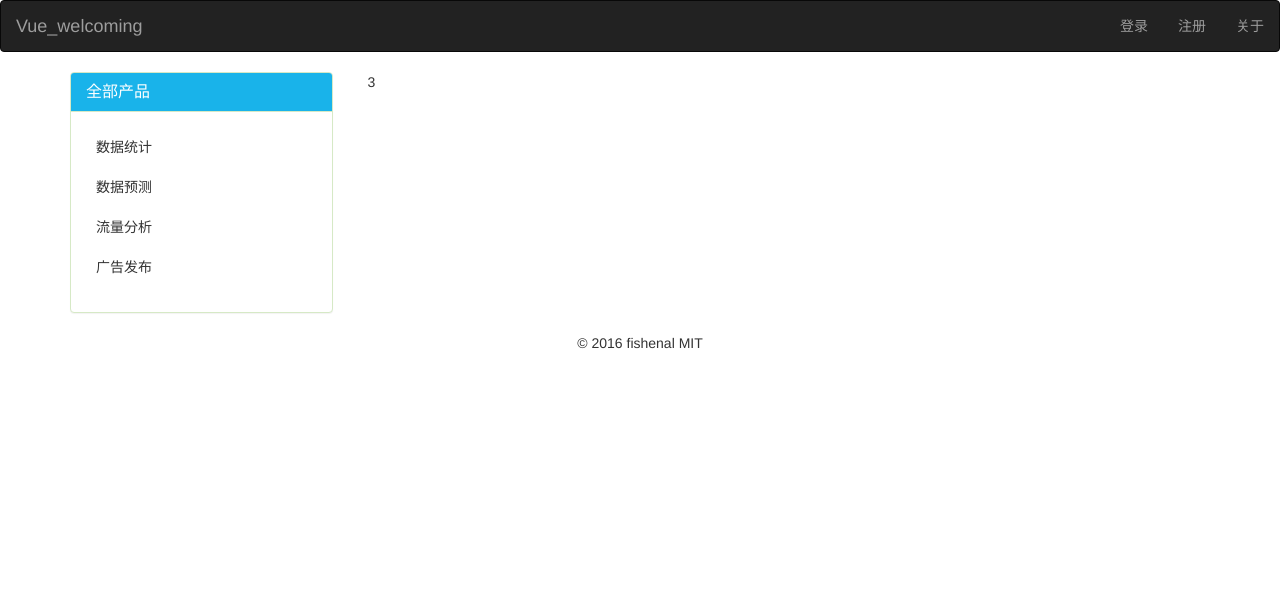
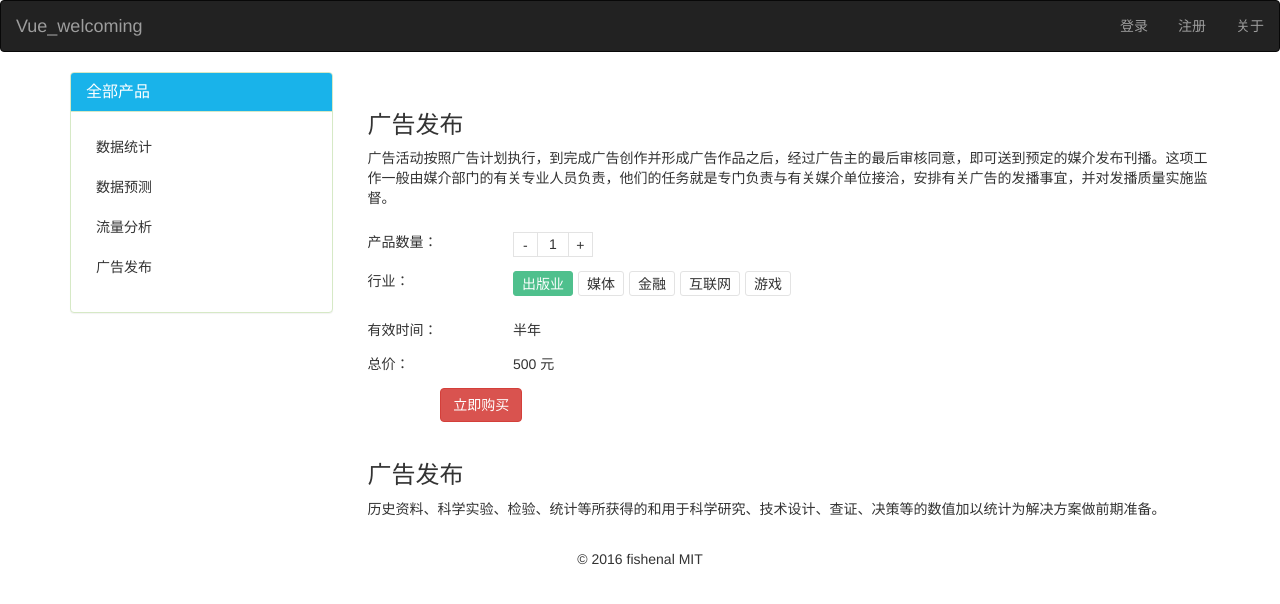
Before and after one commit to zhangli20080808/sell-demo, a Vue app: page /#/detail/publish in a window 1280 px wide. Shown: the top 604 px of the page. Built offline with nearby package versions, Linux system fonts and the light colour scheme.

Commit message:
开始实银行组件

```diff
--- a/src/components/base/count.vue
+++ b/src/components/base/count.vue
@@ -40,6 +40,11 @@ export default {
       }
       this.number ++ ;
       this.$emit('on-change',this.number)
+    },
+    watch: {
+      number(){
+        this.$emit('on-change',this.number)
+      }
     },
     fixNumber(){
       let fix
--- a/src/page/detail/analysis.vue
+++ b/src/page/detail/analysis.vue
@@ -51,6 +51,56 @@
                   {{price}} 元
               </div>
           </div>
+          <div class="sales-board-line row">
+            <div class="sales-board-line-left col-md-1">
+            </div>
+              <div class="sales-board-line-right col-md-11">
+                <button type="button" name="button" class="btn btn-danger" style="outline:none" @click="showPayDialog">立即购买</button>
+              </div>
+          </div>
+
+          <div class="sales-board-des">
+            <h3>流量分析</h3>
+            <p>网站访问统计分析报告的基础数据源于网站流量统计信息，但其价值远高于原始数据资料。专业的网站访问统计分析报告对网络营销的价值，正如专业的财务分析报告对企业经营策略的价值。</p>
+
+            <h3>用户行为指标</h3>
+            <ul>
+              <li>用户行为指标主要反映用户是如何来到网站的、在网站上停留了多长时间、访问了哪些页面等，主要的统计指标包括：</li>
+              <li>用户在网站的停留时间；</li>
+              <li>用户来源网站（也叫“引导网站”）；</li>
+              <li>用户所使用的搜索引擎及其关键词；</li>
+              <li>在不同时段的用户访问量情况等。</li>
+            </ul>
+
+            <h3>浏览网站方式</h3>
+            <ul>
+              <li>用户上网设备类型</li>
+              <li>用户浏览器的名称和版本</li>
+              <li>访问者电脑分辨率显示模式</li>
+              <li>用户所使用的操作系统名称和版本</li>
+              <li>用户所在地理区域分布状况等</li>
+            </ul>
+          </div>
+
+          <myDialog :is-show="isShowPayDialog" @on-close="closeDialog('isShowPayDialog')">
+            <div class="row text-center">
+              <div class="col-md-offset-1 col-md-2">购买数量</div>
+              <div class="col-md-2">产品类型</div>
+              <div class="col-md-2">有效时间</div>
+              <div class="col-md-2">产品版本</div>
+              <div class="col-md-2">总价</div>
+            </div>
+
+            <div class="row text-center">
+              <div class="col-md-offset-1 col-md-2">{{buyNum}}</div>
+              <div class="col-md-2">{{buyType.label }}</div>
+              <div class="col-md-2">{{period.label}}</div>
+              <div class="col-md-2">
+                <span v-for="item in versions">{{ item.label }}</span>
+              </div>
+              <div class="col-md-2">{{price}}</div>
+            </div>
+          </myDialog>
       </div>
   </div>
 </template>
@@ -60,6 +110,9 @@ import count from '@/components/base/count'
 import selection from '@/components/base/selection'
 import chooser from '@/components/base/chooser'
 import mChooser from '@/components/base/multiplyChooser'
+
+import Dialog from '@/components/base/dialog'
+
 
 
 export default {
@@ -140,16 +193,19 @@ export default {
            value: 2
          }
        ],
+      isShowPayDialog: false
     }
+
   },
   components: {
     count,
     selection,
     chooser,
-    mChooser
+    mChooser,
+    myDialog: Dialog
   },
   mounted(){
-    this.buyNum = 0,
+    this.buyNum = 1,
     this.buyType = this.buyTypes[0],
     this.period = this.periodList[0],
     this.versions = [this.versionList[0]],
@@ -160,6 +216,12 @@ export default {
       this[attr] = val;
       console.log(attr,val);
       this.getPrice()
+    },
+    showPayDialog(){
+      this.isShowPayDialog = true
+    },
+    closeDialog(attr){
+      this[attr] = false
     },
     // 请求数据
     getPrice(){
--- a/src/page/detail/count.vue
+++ b/src/page/detail/count.vue
@@ -11,7 +11,7 @@
                   产品类型：
               </div>
               <div class="sales-board-line-right col-md-10">
-                <count></count>
+                <chooser :selections="buyTypes"></chooser>
               </div>
           </div>
           <div class="sales-board-line row">
@@ -38,12 +38,28 @@
                   500 元
               </div>
           </div>
+
+          <div class="sales-board-line row">
+            <div class="sales-board-line-left col-md-1">
+            </div>
+              <div class="sales-board-line-right col-md-11">
+                <button type="button" name="button" class="btn btn-danger" style="outline:none">立即购买</button>
+              </div>
+          </div>
+
+          <div class="sales-board-des" style="padding-top:20px;">
+           <h3>数据统计</h3>
+           <p>历史资料、科学实验、检验、统计等所获得的和用于科学研究、技术设计、查证、决策等的数值加以统计为解决方案做前期准备。</p>
+         </div>
       </div>
+
+
+
   </div>
 </template>
 
 <script>
-import count from '@/components/base/count'
+import chooser from '@/components/base/chooser'
 import selection from '@/components/base/selection'
 export default {
   data(){
@@ -91,7 +107,7 @@ export default {
     }
   },
   components: {
-    count,
+    chooser,
     selection
   }
 }
--- a/src/page/detail/forecast.vue
+++ b/src/page/detail/forecast.vue
@@ -1,11 +1,94 @@
 <template lang="html">
-  <div id="forecast">
-    <p>gsdgs</p>
+  <div class="sales-board">
+    <div class="sales-board-intro">
+        <h3>数据预测</h3>
+        <p>未来，大数据会变得越来越重要，其核心应用预测也会成为互联网行业以及产业变革的重要力量，我们很有必要对数据预测及其分析方法进行全面且深入的了解。在这一点上，《大数据预测》是本很好的读物，适合大数据所有相关行业的人阅读。</p>    </div>
+
+    <div class="sales-board-form">
+          <div class="sales-board-line row">
+              <div class="sales-board-line-left col-md-2">
+                  购买数量：
+              </div>
+              <div class="sales-board-line-right col-md-10">
+                <count :max="100" :min="1"></count>
+              </div>
+          </div>
+          <div class="sales-board-line row">
+            <div class="sales-board-line-left col-md-2">
+                媒介：
+            </div>
+              <div class="sales-board-line-right col-md-10">
+                  <mChooser :selections="versionList" ></mChooser>
+              </div>
+          </div>
+          <div class="sales-board-line row">
+            <div class="sales-board-line-left col-md-2">
+                有效时间：
+            </div>
+              <div class="sales-board-line-right col-md-10">
+                  一年
+              </div>
+          </div>
+          <div class="sales-board-line row">
+            <div class="sales-board-line-left col-md-2">
+                总价：
+            </div>
+              <div class="sales-board-line-right col-md-10">
+                  500 元
+              </div>
+          </div>
+
+          <div class="sales-board-line row">
+            <div class="sales-board-line-left col-md-1">
+            </div>
+              <div class="sales-board-line-right col-md-11">
+                <button type="button" name="button" class="btn btn-danger" style="outline:none">立即购买</button>
+              </div>
+          </div>
+
+          <div class="sales-board-des" style="padding-top:20px;">
+           <h3>数据预测</h3>
+           <p>历史资料、科学实验、检验、统计等所获得的和用于科学研究、技术设计、查证、决策等的数值加以统计为解决方案做前期准备。</p>
+         </div>
+      </div>
+
+
+
   </div>
 </template>
 
 <script>
+
+import count from '@/components/base/count'
+import mChooser from '@/components/base/multiplyChooser'
+
 export default {
+  data(){
+    return {
+      versionList: [
+       {
+         label: '纸质报告',
+         value: 0
+       },
+       {
+         label: 'pdf',
+         value: 1
+       },
+       {
+         label: '页面报告',
+         value: 2
+       },
+       {
+         label: '邮件',
+         value: 3
+       }
+     ]
+   }
+ },
+ components: {
+   count,
+   mChooser
+ }
 }
 </script>
 
--- a/src/page/detail/publish.vue
+++ b/src/page/detail/publish.vue
@@ -1,11 +1,116 @@
 <template lang="html">
-  <div class="publish">
-    <p>3</p>
+  <div class="sales-board">
+    <div class="sales-board-intro">
+        <h3>广告发布</h3>
+        <p>广告活动按照广告计划执行，到完成广告创作并形成广告作品之后，经过广告主的最后审核同意，即可送到预定的媒介发布刊播。这项工作一般由媒介部门的有关专业人员负责，他们的任务就是专门负责与有关媒介单位接洽，安排有关广告的发播事宜，并对发播质量实施监督。</p>    </div>
+
+    <div class="sales-board-form">
+          <div class="sales-board-line row">
+              <div class="sales-board-line-left col-md-2">
+                  产品数量：
+              </div>
+              <div class="sales-board-line-right col-md-10">
+                <count></count>
+              </div>
+          </div>
+          <div class="sales-board-line row">
+            <div class="sales-board-line-left col-md-2">
+                行业：
+            </div>
+              <div class="sales-board-line-right col-md-10">
+                  <mChooser :selections="tradeList" ></mChooser>
+              </div>
+          </div>
+          <div class="sales-board-line row">
+            <div class="sales-board-line-left col-md-2">
+                有效时间：
+            </div>
+              <div class="sales-board-line-right col-md-10">
+                  半年
+              </div>
+          </div>
+          <div class="sales-board-line row">
+            <div class="sales-board-line-left col-md-2">
+                总价：
+            </div>
+              <div class="sales-board-line-right col-md-10">
+                  500 元
+              </div>
+          </div>
+
+          <div class="sales-board-line row">
+            <div class="sales-board-line-left col-md-1">
+            </div>
+              <div class="sales-board-line-right col-md-11">
+                <button type="button" name="button" class="btn btn-danger" style="outline:none">立即购买</button>
+              </div>
+          </div>
+
+          <div class="sales-board-des" style="padding-top:20px;">
+           <h3>广告发布</h3>
+           <p>历史资料、科学实验、检验、统计等所获得的和用于科学研究、技术设计、查证、决策等的数值加以统计为解决方案做前期准备。</p>
+         </div>
+      </div>
+
+
+
   </div>
 </template>
 
 <script>
+
+import count from '@/components/base/count'
+import mChooser from '@/components/base/multiplyChooser'
+
 export default {
+  data(){
+    return {
+      tradeList: [
+        {
+          label: '出版业',
+          value: 0
+        },
+        {
+          label: '媒体',
+          value: 1
+        },
+        {
+          label: '金融',
+          value: 2
+        },
+        {
+          label: '互联网',
+          value: 3
+        },
+        {
+          label: '游戏',
+          value: 4
+        }
+      ],
+      versionList: [
+        {
+          label: '初级版',
+          value: 0
+        },
+        {
+          label: '中级版',
+          value: 1
+        },
+        {
+          label: '高级版',
+          value: 2
+        },
+        {
+          label: '专家版',
+          value: 3
+        }
+      ]
+    }
+  },
+  components: {
+    count,
+    mChooser
+  }
 }
 </script>
 
```
